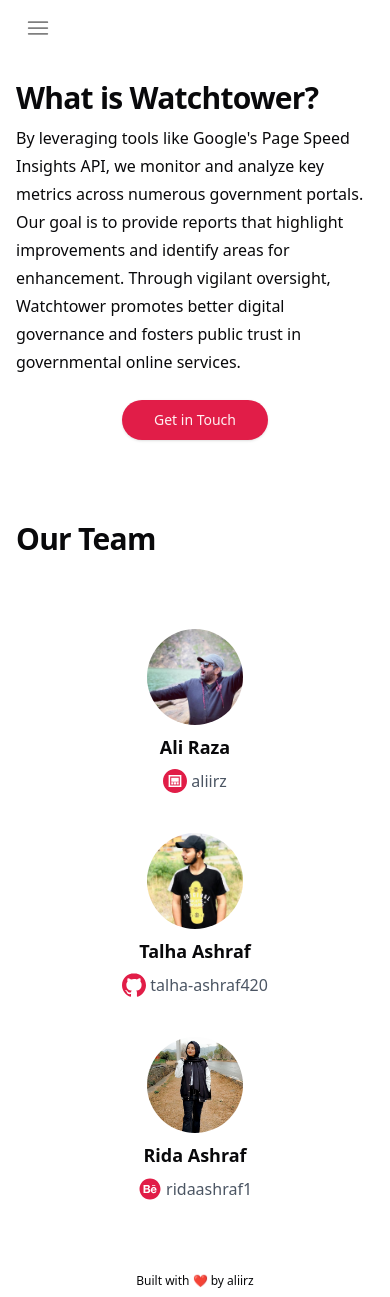
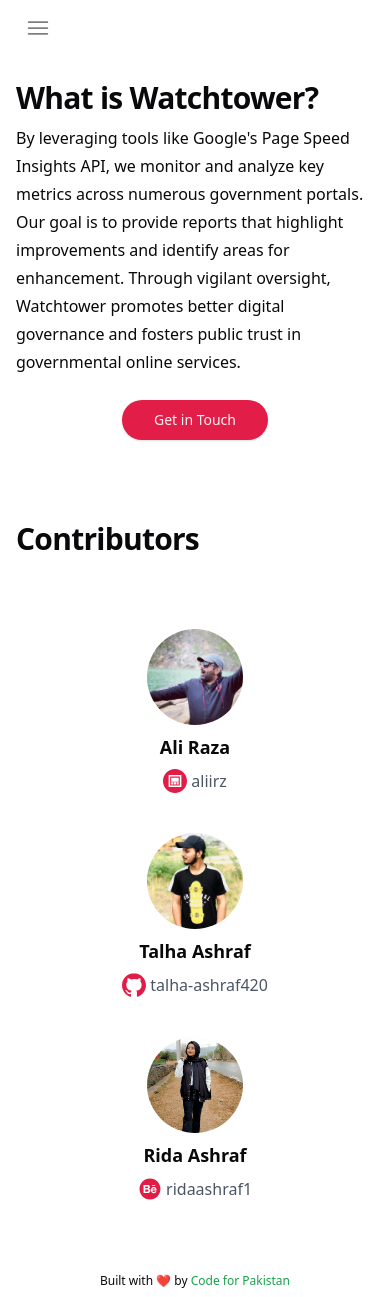
Before and after one commit to codeforpakistan/watchtower-web, a Nuxt app: page /about in a window 390 px wide. Built offline with nearby package versions, Linux system fonts and the light colour scheme; no server answers; some icons are missing.

Commit message:
added a few changes related to copy

```diff
--- a/components/Hero.vue
+++ b/components/Hero.vue
@@ -28,9 +28,9 @@
         Watchtower monitors and analyzes government websites to ensure top performance, accessibility, and transparency.
       </p>
       <div class="mt-6 flex flex-col sm:flex-row gap-3">
-        <Button size="lg" class="rounded-full" @click="$router.push('/performance')">Get Started</Button>
-        <Button size="lg" class="rounded-full" variant="outline" @click="$router.push('/performance')">
-          More Info
+        <Button size="lg" class="rounded-full" @click="$router.push('/performance')">All Data</Button>
+        <Button size="lg" class="rounded-full" variant="outline" @click="$router.push('/about')">
+          About
         </Button>
       </div>
     </div>
--- a/components/Navbar.vue
+++ b/components/Navbar.vue
@@ -8,8 +8,7 @@
         aria-label="Toggle navigation">
         <span class="[&>svg]:w-7 [&>svg]:stroke-black/50 dark:[&>svg]:stroke-neutral-200">
           <svg xmlns="http://www.w3.org/2000/svg" width="2.5em" height="2.5em" viewBox="0 0 24 24">
-            <path fill="none" stroke="currentColor" stroke-linecap="round" stroke-width="1.5"
-              d="M20 7H4m16 5H4m16 5H4" />
+            <path fill="none" stroke="currentColor" stroke-linecap="round" stroke-width="1.5" d="M20 7H4m16 5H4m16 5H4" />
           </svg>
         </span>
       </button>
@@ -26,17 +25,19 @@
         </div>
         <ul class="list-style-none flex flex-col ps-0 lg:mt-1 lg:flex-row ml-auto mr-24">
           <li class="my-4 ps-2 lg:my-0 lg:pe-1 lg:ps-2">
-            <NuxtLink :class="{ 'underline text-primary': route.path === '/performance', 'text-black dark:text-white lg:px-2': true }"
+            <NuxtLink
+              :class="{ 'underline text-primary': route.path === '/performance', 'text-black dark:text-white lg:px-2': true }"
               aria-current="page" to="/performance">Data</NuxtLink>
           </li>
           <li class="my-4 ps-2 lg:my-0 lg:pe-1 lg:ps-2">
-            <NuxtLink :class="{ 'underline text-primary': route.path === '/about', 'text-black dark:text-white lg:px-2': true }"
+            <NuxtLink
+              :class="{ 'underline text-primary': route.path === '/about', 'text-black dark:text-white lg:px-2': true }"
               aria-current="page" to="/about">About</NuxtLink>
           </li>
-          <li class="mb-4 ps-2 lg:mb-0 lg:pe-1 lg:ps-0">
+          <!--<li class="mb-4 ps-2 lg:mb-0 lg:pe-1 lg:ps-0">
             <NuxtLink :class="{ 'underline text-primary': route.path === '/contact', 'text-black dark:text-white lg:px-2': true }"
               aria-current="page" to="/contact">Contact</NuxtLink>
-          </li>
+          </li> -->
         </ul>
       </div>
       <div class="flex items-center">
--- a/layouts/default.vue
+++ b/layouts/default.vue
@@ -4,7 +4,7 @@
     <head>
       <meta charset="UTF-8" />
       <meta name="viewport" content="width=device-width, initial-scale=1.0">
-      <title>WatchTower | Keep an eye on what gov services</title>
+      <title>WatchTower | Keep an eye on gov services</title>
     </head>
 
     <body class="space-y-6 px-4 min-h-screen">
@@ -14,7 +14,9 @@
         <NuxtPage />
       </div>
       <div class="max-w-7xl mx-auto sticky top-[100vh] text-center">
-        <p class="py-2 text-xs">Built with ❤️ by <a href="https://aliirz.com" target="_blank">aliirz</a></p>
+        <p class="py-2 text-xs">Built with ❤️ by <a href="https://codeforpakistan.org" target="_blank"
+            class="text-green-600">Code for
+            Pakistan</a></p>
       </div>
     </body>
   </div>
--- a/pages/about.vue
+++ b/pages/about.vue
@@ -19,12 +19,11 @@
         </div>
         <div>
             <h2 class="scroll-m-20 pb-2 text-3xl font-bold tracking-tight transition-colors first:mt-0">
-                Our Team
+                Contributors
             </h2>
             <div class="grid grid-cols-1 md:grid-cols-3 sm:grid-cols-12 gap-10 justify-items-center mt-6 md:px-64 py-10">
                 <div class="flex flex-col items-center">
-                    <img src="@/assets/images/team/boss.jpeg" alt="Avatar 1"
-                        class="rounded-full w-24 h-24 object-cover">
+                    <img src="@/assets/images/team/boss.jpeg" alt="Avatar 1" class="rounded-full w-24 h-24 object-cover">
                     <p class="mt-2 text-lg font-semibold">Ali Raza</p>
                     <a href="https://aliirz.com/" target="_blank" class="flex inline text-gray-600 pt-2">
                         <svg xmlns="http://www.w3.org/2000/svg" width="1.5em" height="1.5em" viewBox="0 0 1200 1200">
@@ -35,8 +34,7 @@
                     </a>
                 </div>
                 <div class="flex flex-col items-center">
-                    <img src="@/assets/images/team/talha.jpeg" alt="Avatar 2"
-                        class="rounded-full w-24 h-24 object-cover">
+                    <img src="@/assets/images/team/talha.jpeg" alt="Avatar 2" class="rounded-full w-24 h-24 object-cover">
                     <p class="mt-2 text-lg font-semibold">Talha Ashraf</p>
                     <a href="https://github.com/Talha-Ashraf420" target="_blank" class="flex inline text-gray-600 pt-2">
                         <svg xmlns="http://www.w3.org/2000/svg" width="1.5em" height="1.5em" viewBox="0 0 32 32">
@@ -47,11 +45,9 @@
                     </a>
                 </div>
                 <div class="flex flex-col items-center">
-                    <img src="@/assets/images/team/rida.jpeg" alt="Avatar 3"
-                        class="rounded-full w-24 h-24 object-cover">
+                    <img src="@/assets/images/team/rida.jpeg" alt="Avatar 3" class="rounded-full w-24 h-24 object-cover">
                     <p class="mt-2 text-lg font-semibold">Rida Ashraf</p>
-                    <a href="https://www.behance.net/ridaashraf1" target="_blank"
-                        class="flex inline text-gray-600 pt-2">
+                    <a href="https://www.behance.net/ridaashraf1" target="_blank" class="flex inline text-gray-600 pt-2">
                         <svg xmlns="http://www.w3.org/2000/svg" width="1.5em" height="1.5em" viewBox="0 0 1024 1024">
                             <path fill="#e11d47"
                                 d="M420.3 470.3c8.7-6.3 12.9-16.7 12.9-31c.3-6.8-1.1-13.5-4.1-19.6c-2.7-4.9-6.7-9-11.6-11.9a44.8 44.8 0 0 0-16.6-6c-6.4-1.2-12.9-1.8-19.3-1.7h-70.3v79.7h76.1c13.1.1 24.2-3.1 32.9-9.5m11.8 72c-9.8-7.5-22.9-11.2-39.2-11.2h-81.8v94h80.2c7.5 0 14.4-.7 21.1-2.1a50.5 50.5 0 0 0 17.8-7.2c5.1-3.3 9.2-7.8 12.3-13.6c3-5.8 4.5-13.2 4.5-22.1c0-17.7-5-30.2-14.9-37.8M512 64C264.6 64 64 264.6 64 512s200.6 448 448 448s448-200.6 448-448S759.4 64 512 64m86.5 286.9h138.4v33.7H598.5zM512 628.8a89.5 89.5 0 0 1-27 31c-11.8 8.2-24.9 14.2-38.8 17.7a167.4 167.4 0 0 1-44.6 5.7H236V342.1h161c16.3 0 31.1 1.5 44.6 4.3c13.4 2.8 24.8 7.6 34.4 14.1c9.5 6.5 17 15.2 22.3 26c5.2 10.7 7.9 24.1 7.9 40c0 17.2-3.9 31.4-11.7 42.9c-7.9 11.5-19.3 20.8-34.8 28.1c21.1 6 36.6 16.7 46.8 31.7c10.4 15.2 15.5 33.4 15.5 54.8c0 17.4-3.3 32.3-10 44.8M790.8 576H612.4c0 19.4 6.7 38 16.8 48c10.2 9.9 24.8 14.9 43.9 14.9c13.8 0 25.5-3.5 35.5-10.4c9.9-6.9 15.9-14.2 18.1-21.8h59.8c-9.6 29.7-24.2 50.9-44 63.7c-19.6 12.8-43.6 19.2-71.5 19.2c-19.5 0-37-3.2-52.7-9.3c-15.1-5.9-28.7-14.9-39.9-26.5a121.2 121.2 0 0 1-25.1-41.2c-6.1-16.9-9.1-34.7-8.9-52.6c0-18.5 3.1-35.7 9.1-51.7c11.5-31.1 35.4-56 65.9-68.9c16.3-6.8 33.8-10.2 51.5-10c21 0 39.2 4 55 12.2a111.6 111.6 0 0 1 38.6 32.8c10.1 13.7 17.2 29.3 21.7 46.9c4.3 17.3 5.8 35.5 4.6 54.7m-122-95.6c-10.8 0-19.9 1.9-26.9 5.6s-12.8 8.3-17.2 13.6a48.4 48.4 0 0 0-9.1 17.4c-1.6 5.3-2.7 10.7-3.1 16.2H723c-1.6-17.3-7.6-30.1-15.6-39.1c-8.4-8.9-21.9-13.7-38.6-13.7" />
```
Lines whose indentation alone changed are shown as unchanged.
